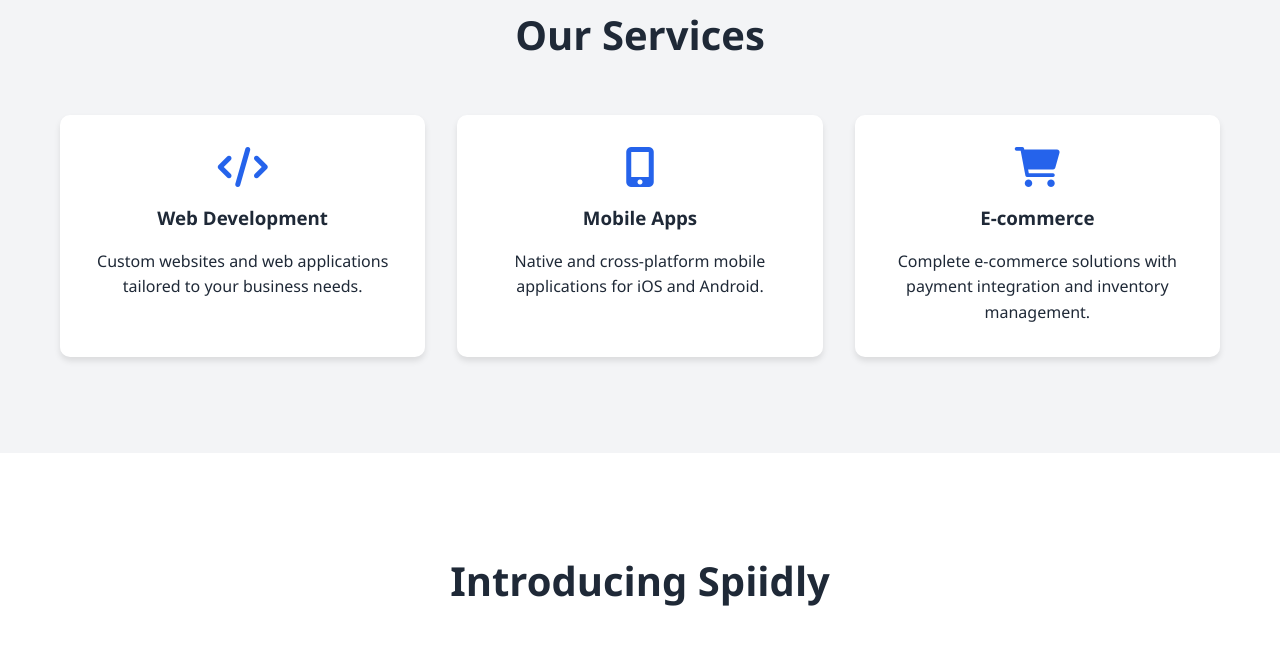
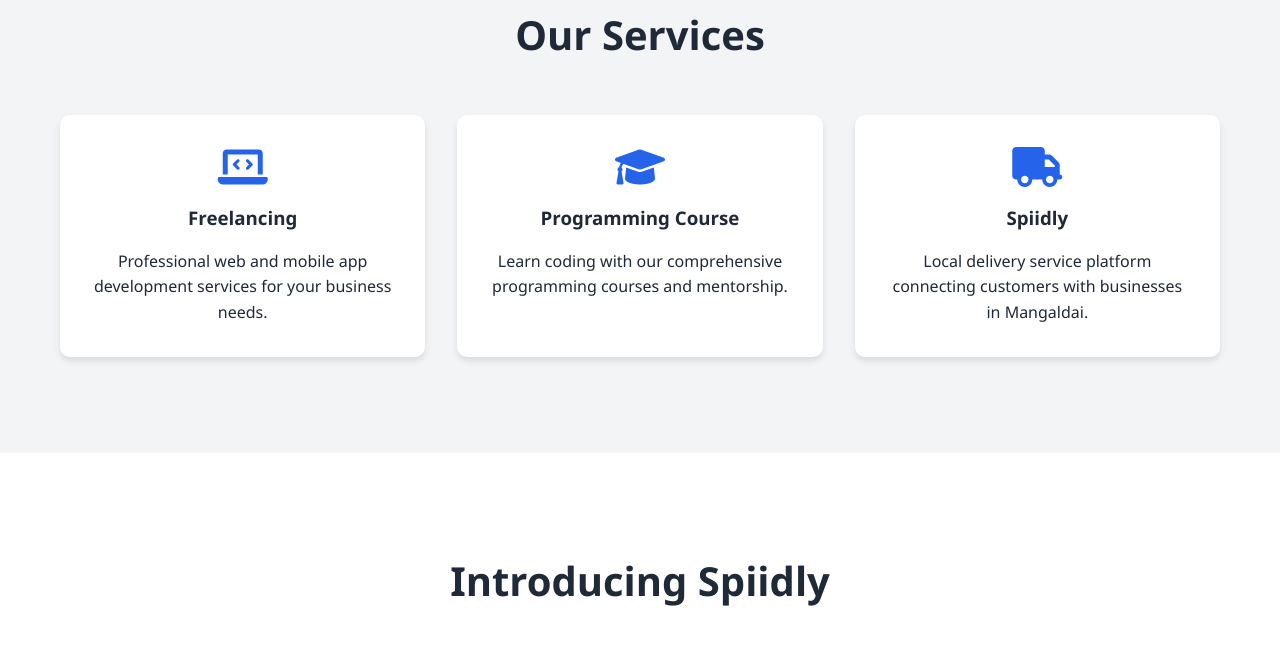
Before and after one commit to Atiqur1997/Unisinc, a plain HTML site: page index.html in a window 1280 px wide. Shown: the part 1538-2196 px from the top of the page. Drawn offline with nearby package versions, Linux system fonts and the light colour scheme.

Commit message:
updates all files files

```diff
--- a/index.html
+++ b/index.html
@@ -99,19 +99,19 @@
             <h2 class="section-title" data-aos="fade-up">Our Services</h2>
             <div class="services-grid">
                 <div class="service-card" data-aos="fade-up">
-                    <i class="fas fa-code"></i>
-                    <h3>Web Development</h3>
-                    <p>Custom websites and web applications tailored to your business needs.</p>
+                    <i class="fas fa-laptop-code"></i>
+                    <h3>Freelancing</h3>
+                    <p>Professional web and mobile app development services for your business needs.</p>
                 </div>
                 <div class="service-card" data-aos="fade-up" data-aos-delay="100">
-                    <i class="fas fa-mobile-alt"></i>
-                    <h3>Mobile Apps</h3>
-                    <p>Native and cross-platform mobile applications for iOS and Android.</p>
+                    <i class="fas fa-graduation-cap"></i>
+                    <h3>Programming Course</h3>
+                    <p>Learn coding with our comprehensive programming courses and mentorship.</p>
                 </div>
                 <div class="service-card" data-aos="fade-up" data-aos-delay="200">
-                    <i class="fas fa-shopping-cart"></i>
-                    <h3>E-commerce</h3>
-                    <p>Complete e-commerce solutions with payment integration and inventory management.</p>
+                    <i class="fas fa-truck"></i>
+                    <h3>Spiidly</h3>
+                    <p>Local delivery service platform connecting customers with businesses in Mangaldai.</p>
                 </div>
             </div>
         </div>
```
